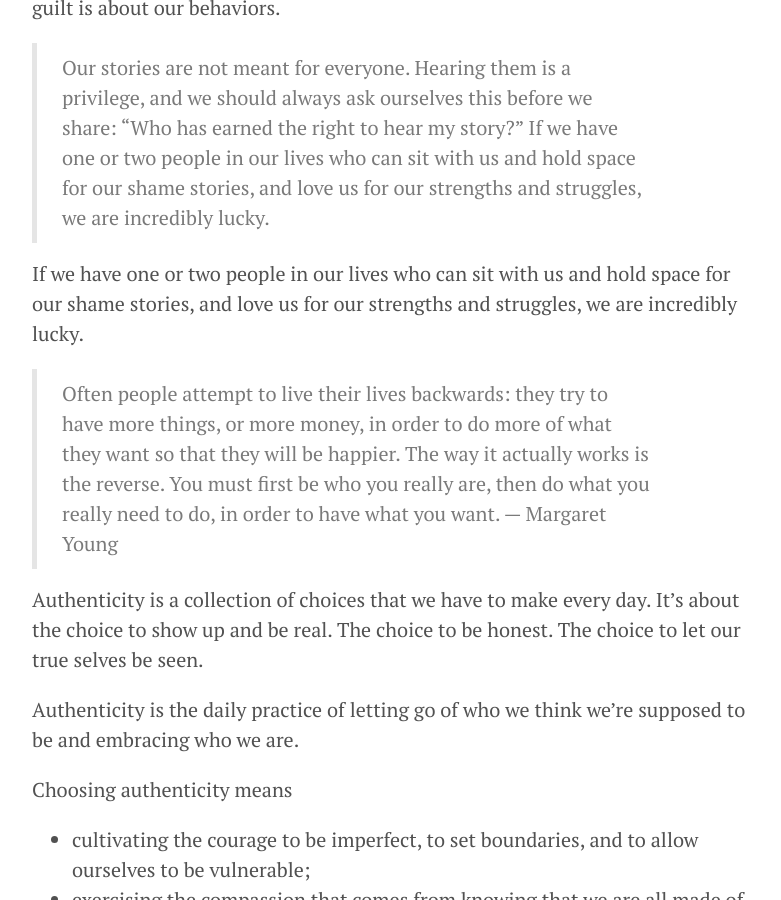
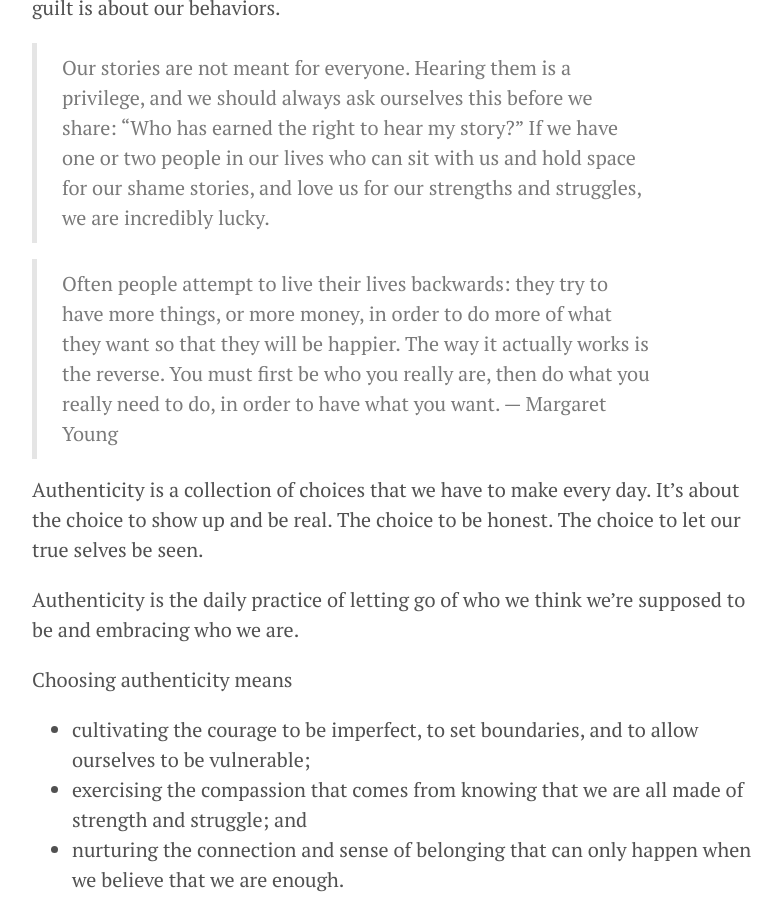
Before and after one commit to alamgirqazi/blog, a Jekyll site: the page built from _posts/2017-03-05-TheGiftsofImperfection.md, in a window 1280 px wide and 900 px high, scrolled down 4232 px. Shown: the whole window, without its empty margins (248-1029 px from the left). Built offline with Jekyll 4.4.1, drawn with Linux system fonts in a browser that asks for light colours.

Commit message:
fixed small repitition mistake in brene brown book

```diff
--- a/_posts/2017-03-05-TheGiftsofImperfection.md
+++ b/_posts/2017-03-05-TheGiftsofImperfection.md
@@ -81,8 +81,6 @@ Shame is about who we are, and guilt is about our behaviors.
 
 > Our stories are not meant for everyone. Hearing them is a privilege, and we should always ask ourselves this before we share: “Who has earned the right to hear my story?” If we have one or two people in our lives who can sit with us and hold space for our shame stories, and love us for our strengths and struggles, we are incredibly lucky.
 
-If we have one or two people in our lives who can sit with us and hold space for our shame stories, and love us for our strengths and struggles, we are incredibly lucky.
-
 > Often people attempt to live their lives backwards: they try to have more things, or more money, in order to do more of what they want so that they will be happier. The way it actually works is the reverse. You must first be who you really are, then do what you really need to do, in order to have what you want. — Margaret Young
 
 Authenticity is a collection of choices that we have to make every day. It’s about the choice to show up and be real. The choice to be honest. The choice to let our true selves be seen.
@@ -120,7 +118,7 @@ Perfectionism is addictive because when we invariably do experience shame, judgm
 
 Entitlement is “I deserve this just because I want it” and agency is “I know I can do this.”
 
-Elisabeth Kübler-Ross: “People are like stained-glass windows. They sparkle and shine when the sun is out, but when the darkness sets in, their beauty is revealed only if there is a light from within.”
+> Elisabeth Kübler-Ross: “People are like stained-glass windows. They sparkle and shine when the sun is out, but when the darkness sets in, their beauty is revealed only if there is a light from within.”
 
 
 Joy seems to me a step beyond happiness. Happiness is a sort of atmosphere you can live in sometimes when you’re lucky. Joy is a light that fills you with hope and faith and love.
```
